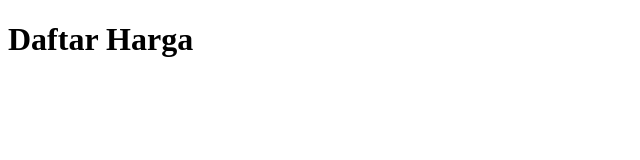
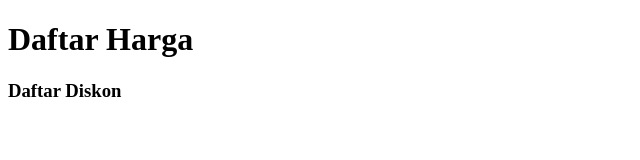
Before and after one commit to rizaru22/repo_, a plain HTML site: page index.html in a window 1280 px wide. Shown: the whole page, without its empty margins (0-640 px from the left). Drawn offline with Linux system fonts and the light colour scheme.

Commit message:
tambah baris

```diff
--- a/index.html
+++ b/index.html
@@ -7,5 +7,6 @@
 </head>
 <body>
     <h1>Daftar Harga</h1>
+    <h3>Daftar Diskon</h3>
 </body>
 </html>
```
